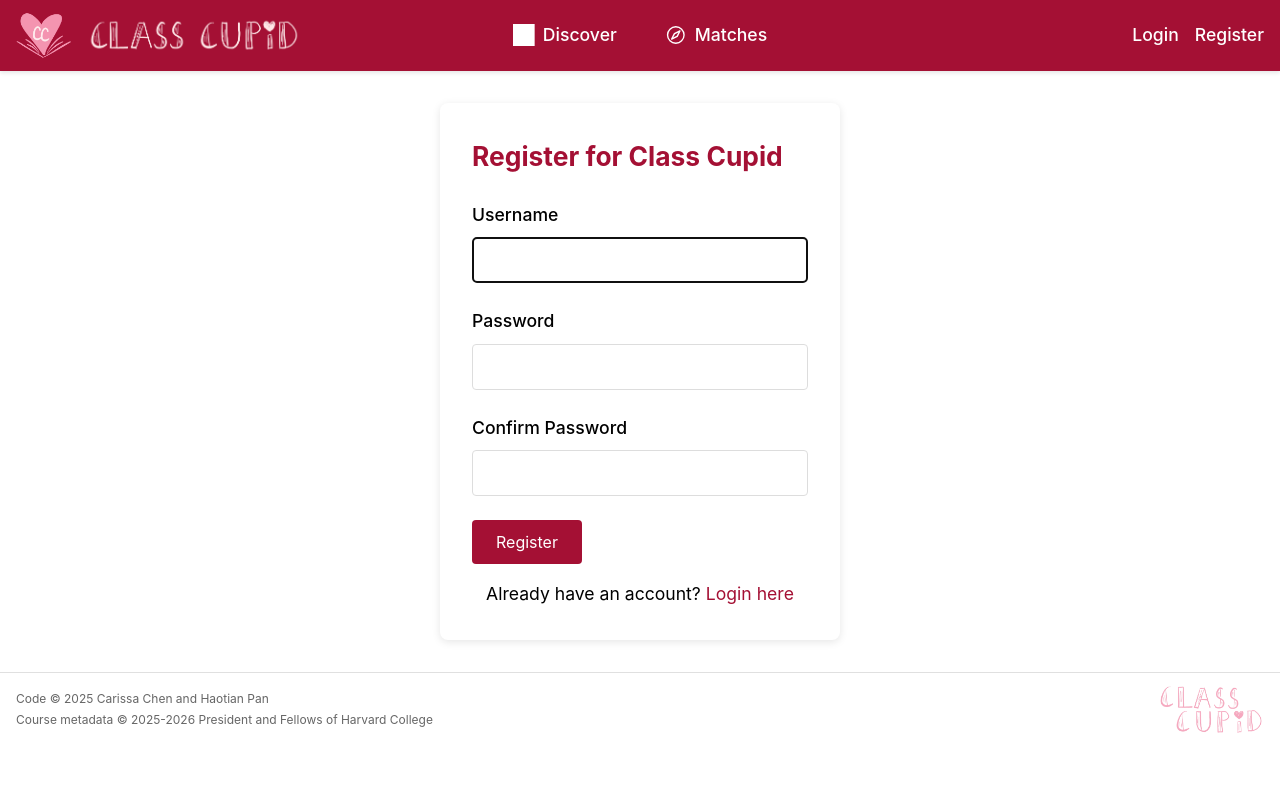
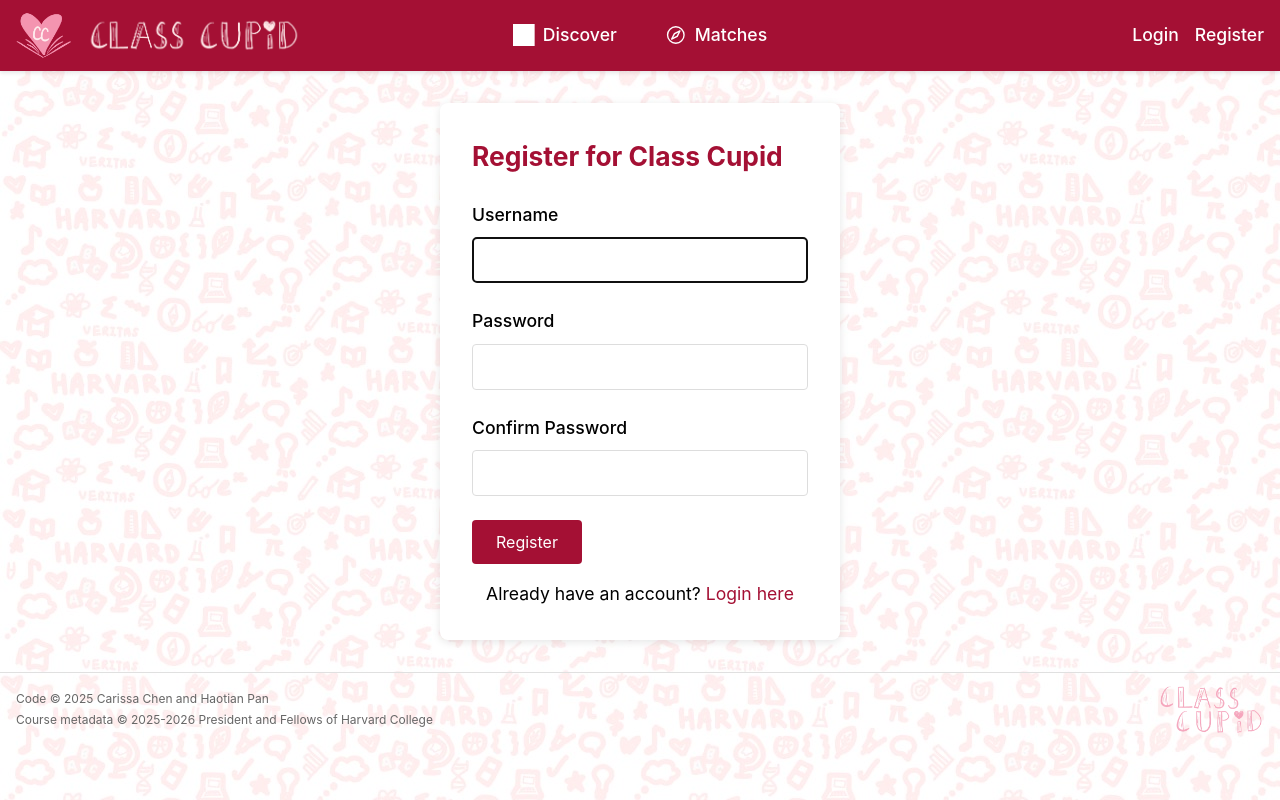
Before and after one commit to carissaxchen/classcupid, a Flask app: page /register in a window 1280 px wide. Run offline with Flask 3, Linux system fonts and the light colour scheme; grey boxes are pictures that could not be loaded.

Commit message:
Add background image to replace plain white background
- Add ccbackground.jpg as repeating background pattern
- Update body CSS to use background image with repeat and fixed attachment
- Background pattern displays behind all content

```diff
--- a/static/css/style.css
+++ b/static/css/style.css
@@ -21,6 +21,11 @@ body {
     font-size: 1.1rem;
     color: var(--black);
     line-height: 1.6;
+    background-image: url("../images/ccbackground.jpg");
+    background-repeat: repeat;
+    background-attachment: fixed;
+    background-size: auto;
+    min-height: 100vh;
 }
 
 /* Navigation Bar */
```
Also changed, not shown: static/images/ccbackground.jpg (added).
